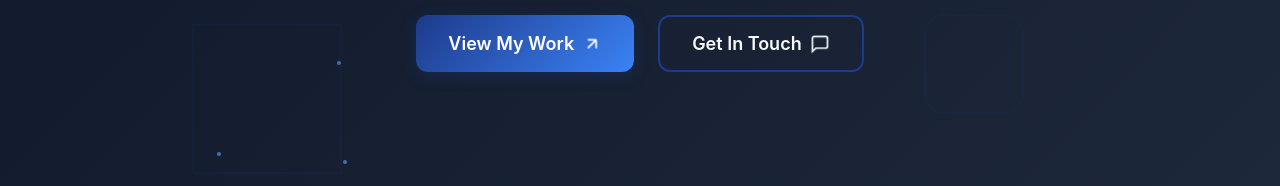
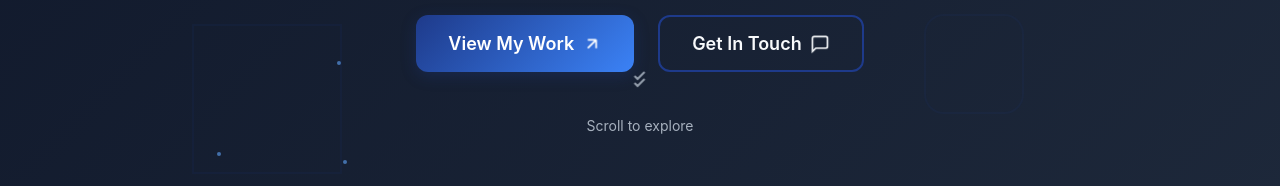
Before and after one commit to C-junior/cj-portfolio-dev, a Vue app: page / in a window 1280 px wide. Shown: the part 466-652 px from the top of the page. Built offline with nearby package versions, Linux system fonts and the light colour scheme.

Commit message:
fix scroll

```diff
--- a/src/components/sections/Hero.vue
+++ b/src/components/sections/Hero.vue
@@ -466,19 +466,17 @@ onMounted(() => {
   gap: 0.5rem;
   color: var(--color-text-secondary);
   font-size: 0.875rem;
-  animation: float 3s ease-in-out infinite;
   cursor: pointer;
   transition: all 0.3s ease;
 }
 
 .scroll-indicator:hover {
   color: var(--color-accent);
-  transform: translateX(-50%) translateY(-5px);
 }
 
 .scroll-arrow {
   opacity: 0.7;
-  animation: bounce 2s infinite;
+  animation: simpleBounce 2s infinite;
 }
 
 .scroll-text {
@@ -486,15 +484,12 @@ onMounted(() => {
   opacity: 0.8;
 }
 
-@keyframes bounce {
-  0%, 20%, 50%, 80%, 100% {
+@keyframes simpleBounce {
+  0%, 100% {
     transform: translateY(0);
   }
-  40% {
-    transform: translateY(-10px);
-  }
-  60% {
-    transform: translateY(-5px);
+  50% {
+    transform: translateY(-8px);
   }
 }
 
```
